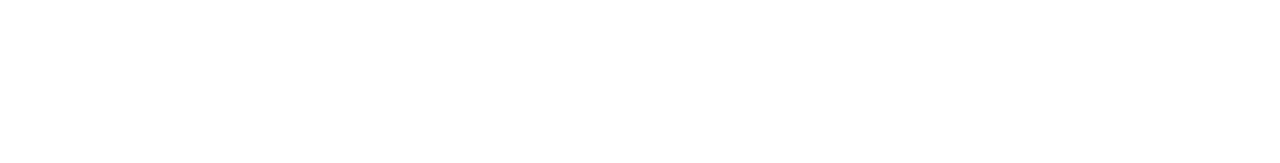
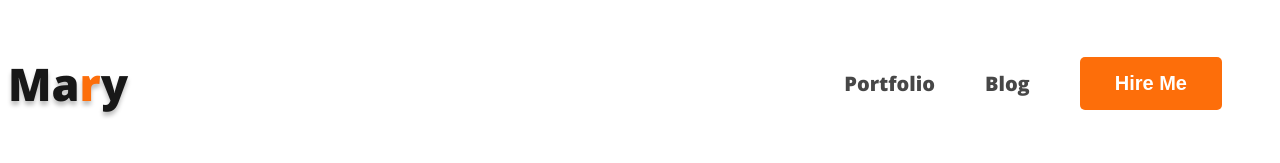
Before and after one commit to farzana-mohsin/web-developer-portfolio, a plain HTML site: page index.html in a window 1280 px wide. Drawn offline with nearby package versions, Linux system fonts and the light colour scheme.

Commit message:
add portfolio.css

```diff
--- a/index.html
+++ b/index.html
@@ -4,6 +4,29 @@
     <meta charset="UTF-8" />
     <meta name="viewport" content="width=device-width, initial-scale=1.0" />
     <title>Web Developer Portfolio</title>
+    <link rel="preconnect" href="https://fonts.googleapis.com" />
+    <link rel="preconnect" href="https://fonts.gstatic.com" crossorigin />
+    <link
+      href="https://fonts.googleapis.com/css2?family=Open+Sans:wght@800&display=swap"
+      rel="stylesheet"
+    />
+    <link
+      rel="stylesheet"
+      href="/web-developer-portfolio/styles/portfolio.css"
+    />
   </head>
-  <body></body>
+  <body>
+    <header>
+      <nav>
+        <h3 class="nav-title">Ma<span class="nav-letter">r</span>y</h3>
+        <ul>
+          <li><a href="">Portfolio</a></li>
+          <li><a href="">Blog</a></li>
+          <li><button class="btn-primary">Hire Me</button></li>
+        </ul>
+      </nav>
+    </header>
+    <main></main>
+    <footer></footer>
+  </body>
 </html>
--- /dev/null
+++ b/styles/portfolio.css
@@ -0,0 +1,47 @@
+/* nav related styles */
+body {
+  font-family: "Open Sans", sans-serif;
+}
+nav {
+  display: flex;
+  /* margin: 5px; */
+  align-items: center;
+  justify-content: space-between;
+}
+
+.nav-title {
+  color: var(--Dark-01, #181818);
+
+  text-shadow: 0px 4px 4px rgba(0, 0, 0, 0.25);
+  font-size: 45px;
+  font-weight: 800;
+}
+.nav-letter {
+  color: #fd6e0a;
+  /* font-size: 45px;
+  font-weight: 800; */
+}
+.btn-primary {
+  border-radius: 5px;
+  background: #fd6e0a;
+  border: 0;
+  color: white;
+  font-size: 20px;
+  font-weight: 700;
+  font-style: normal;
+  padding: 15px 35px;
+}
+nav > ul {
+  display: flex;
+  align-items: center;
+}
+nav li {
+  list-style: none;
+  margin-right: 50px;
+}
+nav a {
+  text-decoration: none;
+  color: var(--Dark-02, #474747);
+  font-size: 20px;
+  font-weight: 400;
+}
```
